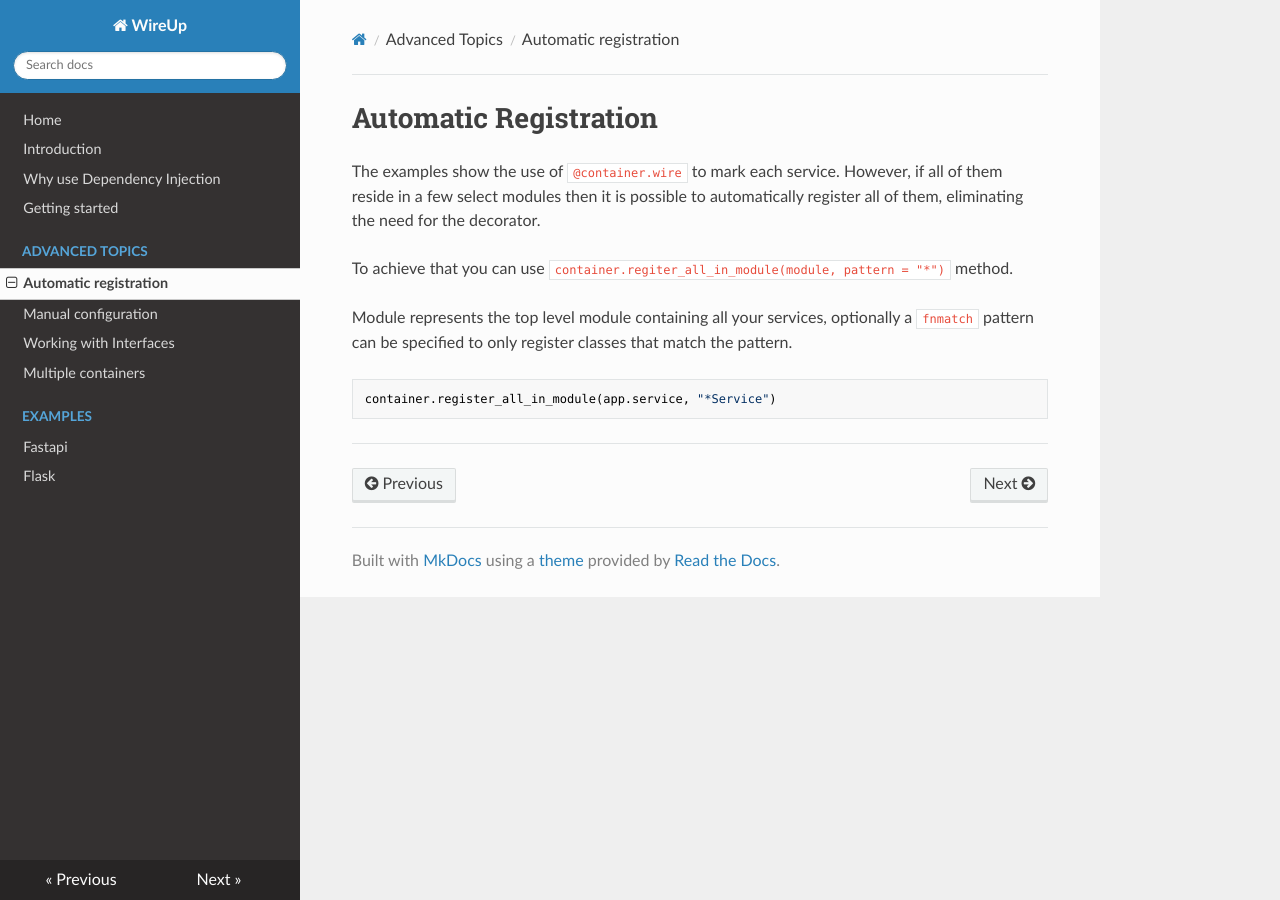
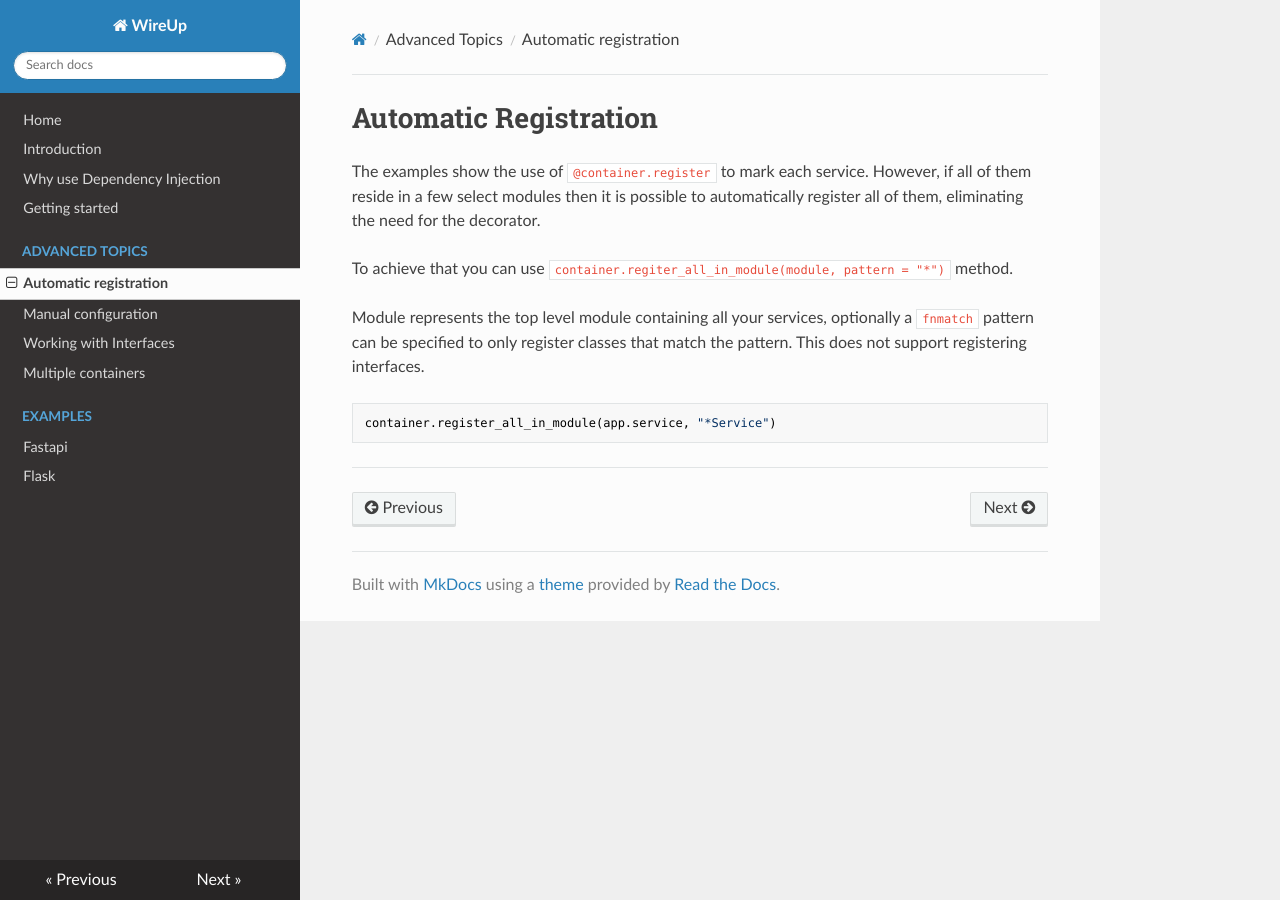
Before and after one commit to maldoinc/wireup, an MkDocs documentation site: the page built from docs/pages/automatic_registration.md, in a window 1280 px wide. Built offline with MkDocs 1.6.1, drawn with Linux system fonts in a browser that asks for light colours; nearby versions of some CDN libraries.

Commit message:
Docs update

````diff
--- a/docs/pages/automatic_registration.md
+++ b/docs/pages/automatic_registration.md
@@ -1,13 +1,13 @@
 # Automatic Registration
 
-The examples show the use of `@container.wire` to mark each service.
+The examples show the use of `@container.register` to mark each service.
 However, if all of them reside in a few select modules then it is possible to automatically register
 all of them, eliminating the need for the decorator.
 
 To achieve that you can use `container.regiter_all_in_module(module, pattern = "*")` method.
 
 Module represents the top level module containing all your services, optionally a `fnmatch` pattern can be specified
-to only register classes that match the pattern.
+to only register classes that match the pattern. This does not support registering interfaces.
 
 ```python
 container.register_all_in_module(app.service, "*Service")
````
Also changed, not shown: docs/pages/index.md (+15 -13 lines).
